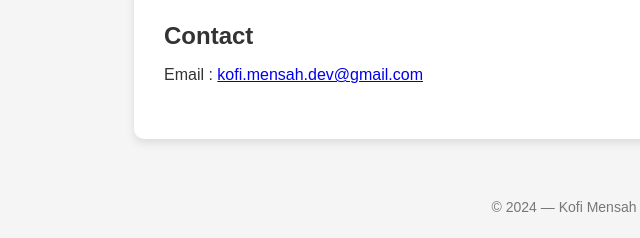
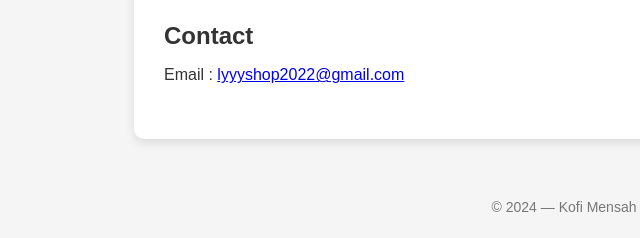
Before and after one commit to loulou-gif/osint-defi, a plain HTML site: page index.html in a window 1280 px wide. Shown: the part 446-684 px from the top of the page, 76-716 px from the left. Drawn offline with Linux system fonts and the light colour scheme.

Commit message:
Update contact email in index.html

```diff
--- a/index.html
+++ b/index.html
@@ -72,7 +72,7 @@
   <div class="section">
     <h2>Contact</h2>
     <p>
-      Email : <a href="mailto:kofi.mensah.dev@gmail.com">kofi.mensah.dev@gmail.com</a>
+      Email : <a href="mailto:lyyyshop2022@gmail.com">lyyyshop2022@gmail.com</a>
     </p>
   </div>
 
```
